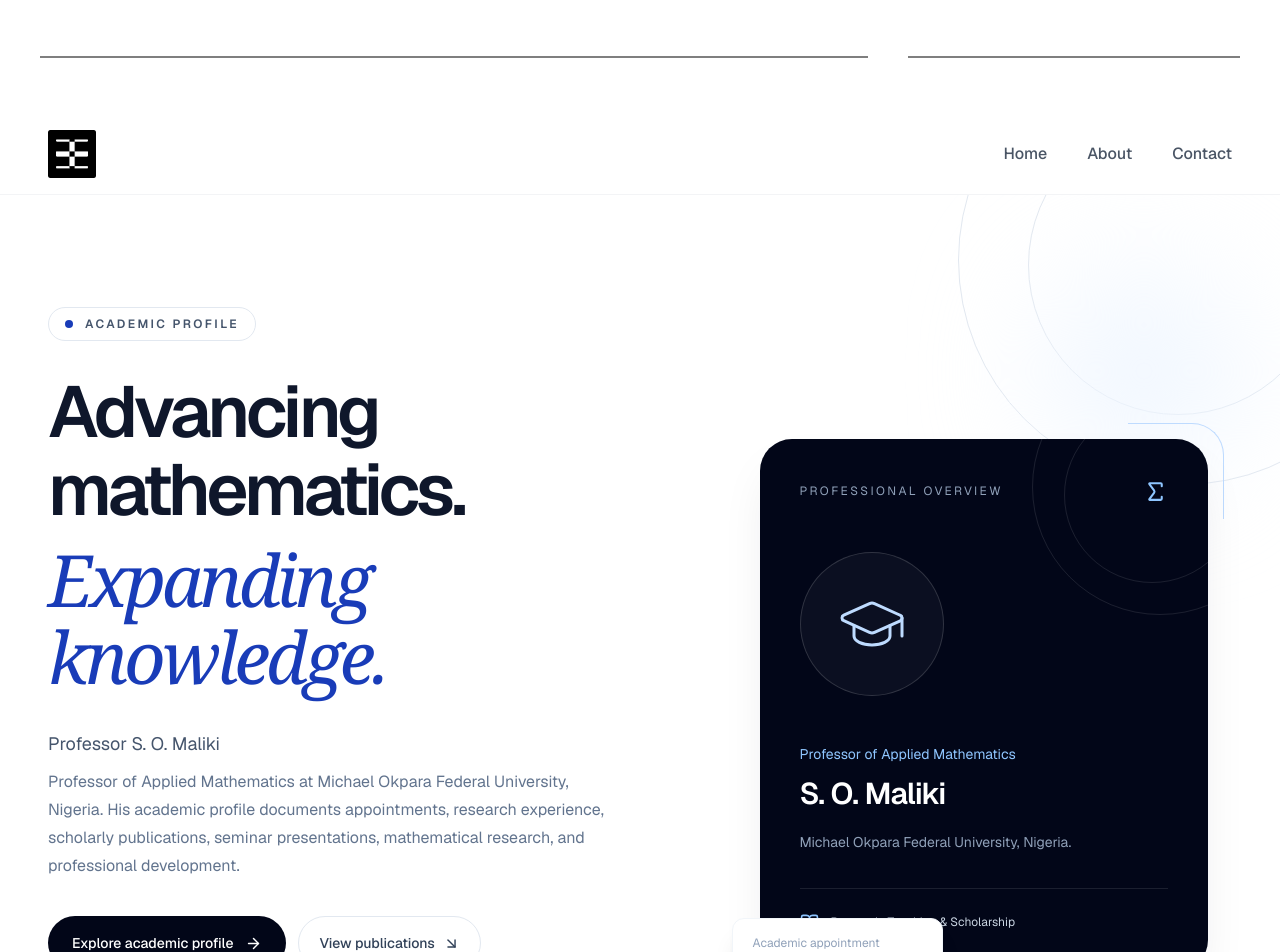
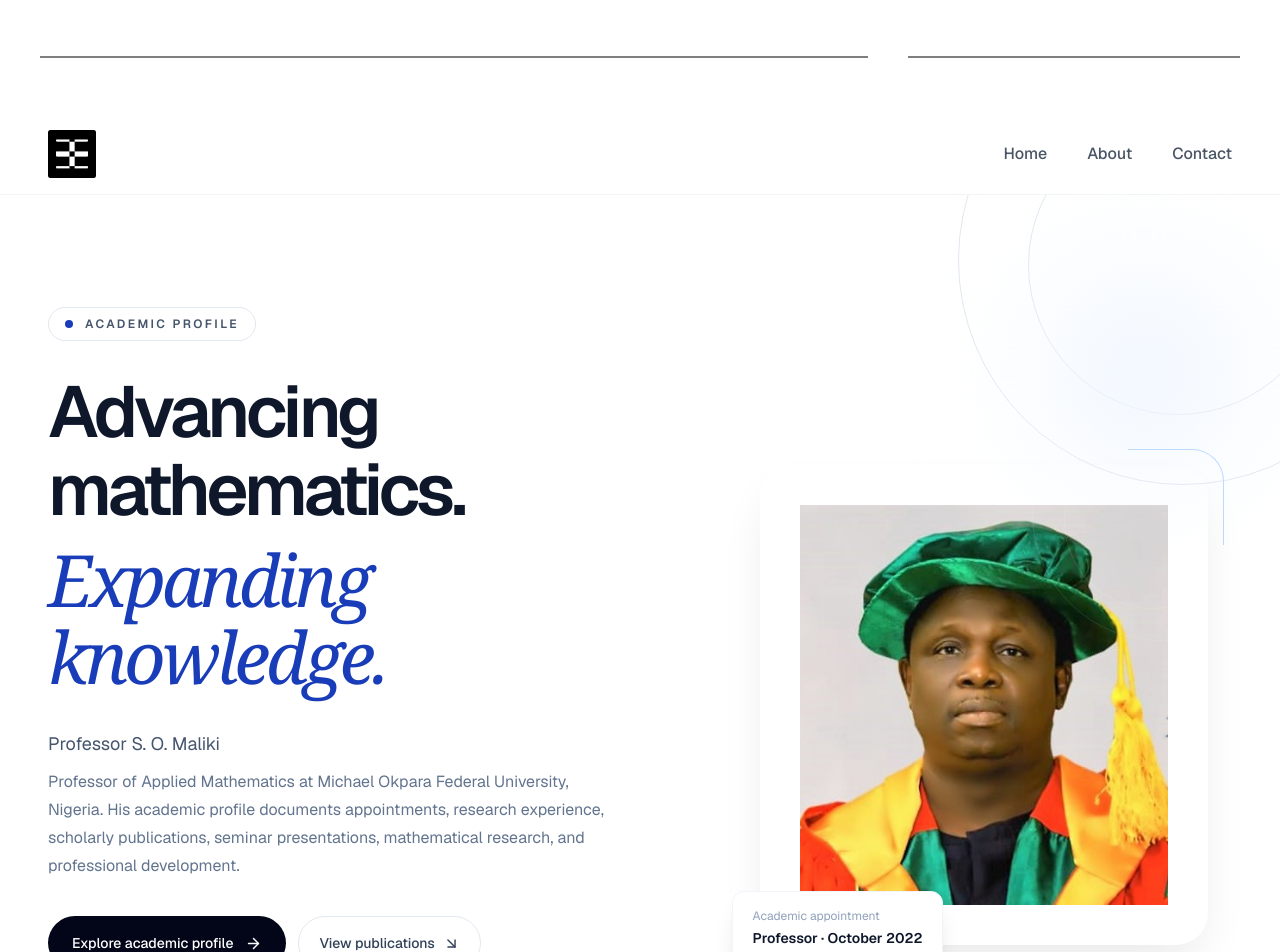
Before and after one commit to TimiMaliki/ProfSoMaliki, a Next.js app: page /About in a window 1280 px wide. Shown: the top 952 px of the page. Built offline with nearby package versions, Linux system fonts and the light colour scheme.

Commit message:
added: about us

```diff
--- a/app/[About]/page.tsx
+++ b/app/[About]/page.tsx
@@ -1,6 +1,8 @@
 
 import React from "react";
 import Link from "next/link";
+import Image from "next/image";
+import prof from "../images/Prof-Niyi-Maliki-.jpeg"
 import {
   ArrowDownRight,
   ArrowRight,
@@ -780,11 +782,11 @@ export default function AboutPage() {
           <div className="relative mx-auto w-full max-w-md">
             <div className="absolute -right-4 -top-4 h-24 w-24 rounded-tr-4xl border-r border-t border-blue-200" />
 
-            <div className="relative overflow-hidden rounded-4xl bg-slate-950 p-8 text-white shadow-2xl shadow-slate-900/10 sm:p-10">
+            <div className="relative overflow-hidden rounded-4xl  text-white shadow-2xl shadow-slate-900/10 sm:p-10">
               <div className="absolute -right-20 -top-20 h-64 w-64 rounded-full border border-white/10" />
               <div className="absolute -right-8 -top-8 h-44 w-44 rounded-full border border-white/10" />
-
-              <div className="relative">
+           <Image src={prof} alt="Professor S. O. Maliki" />
+              {/* <div className="relative">
                 <div className="flex items-center justify-between">
                   <span className="text-xs uppercase tracking-[0.2em] text-slate-400">
                     Professional Overview
@@ -817,7 +819,7 @@ export default function AboutPage() {
                     Research, Teaching & Scholarship
                   </span>
                 </div>
-              </div>
+              </div> */}
             </div>
 
             <div className="absolute -bottom-5 -left-3 hidden rounded-xl border border-slate-100 bg-white px-5 py-4 shadow-xl sm:block md:-left-7">
```
